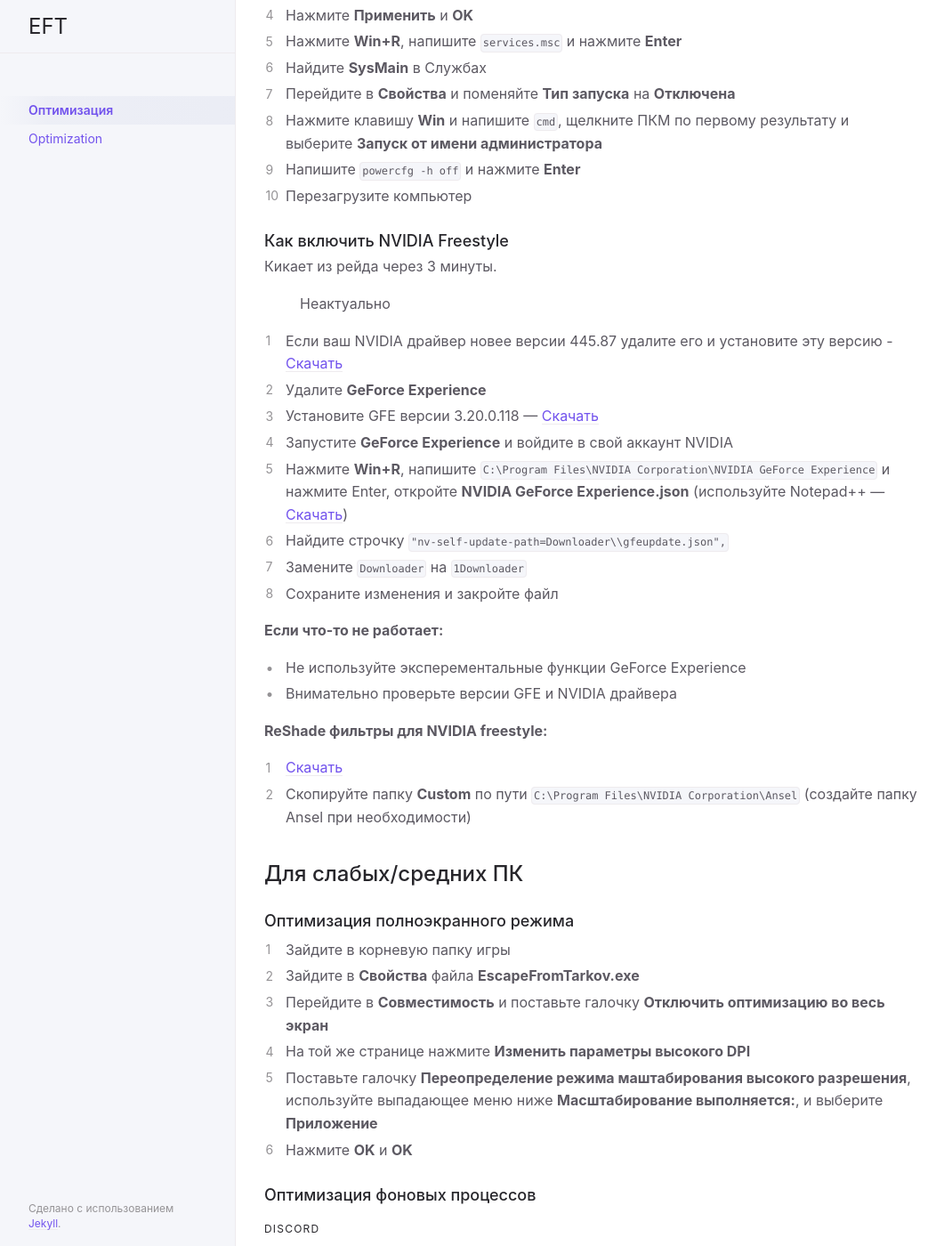
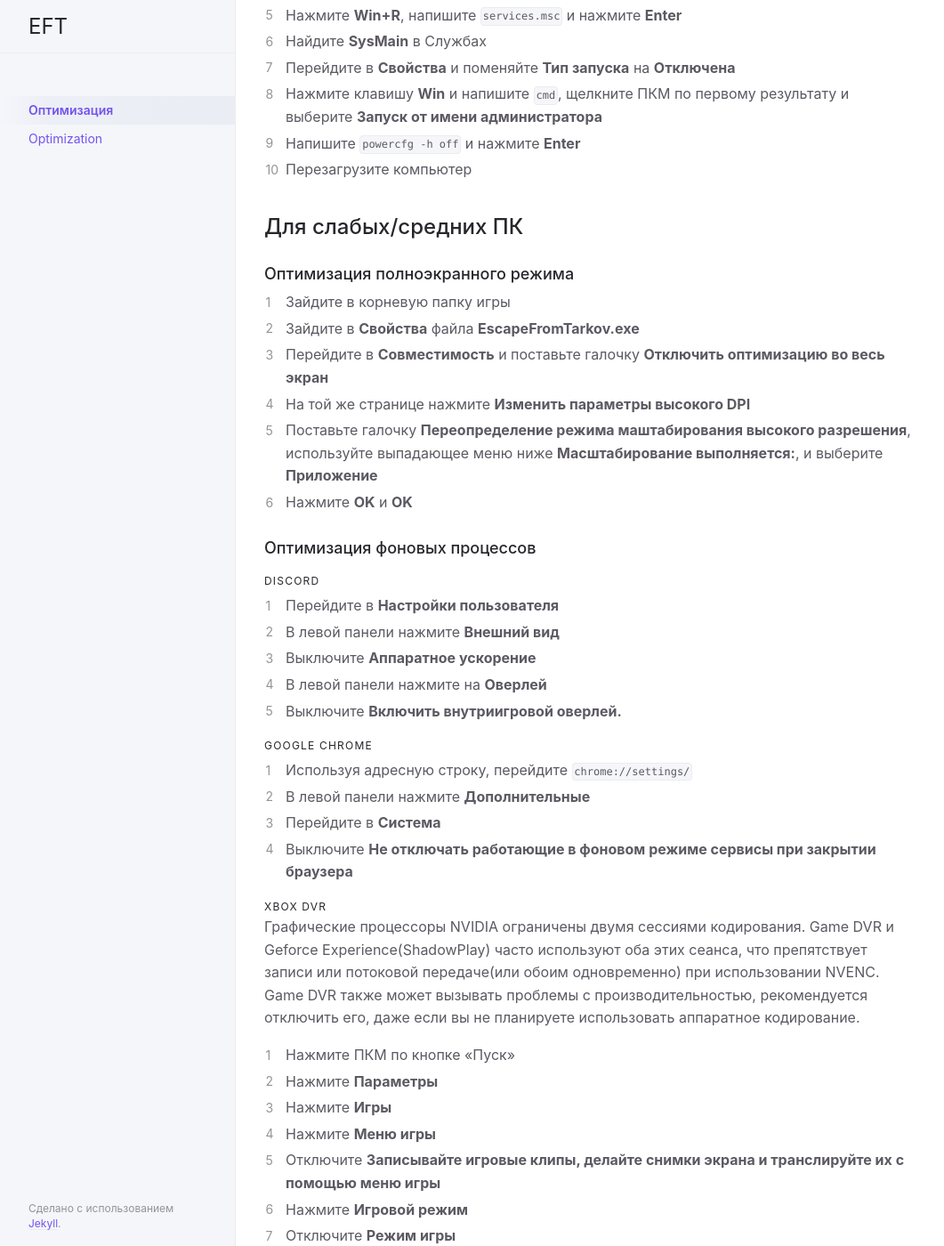
Before and after one commit to vrachv/EFT-optimization, a Jekyll site: the page built from index.md, in a window 1280 px wide and 1400 px high, scrolled down 4224 px. Shown: the whole window at 89% size, without its empty margins (107-1168 px from the left). Built offline with Jekyll 4.4.1, drawn with Linux system fonts in a browser that asks for light colours; some of the changed text lies outside the part shown.

Commit message:
Remove freestyle

```diff
--- a/index.md
+++ b/index.md
@@ -39,7 +39,6 @@ last_modified_date: 2020-07-19T01:05:30+0001
 - [Настройки электропитания](#настройки-электропитания)
 - [Graphics settings in the game](#graphics-settings-in-the-game)
 - [Оптимизация SSD](#оптимизация-ssd)
-- [Как включить NVIDIA Freestyle (12.5+)](#как-включить-nvidia-freestyle)
 
 ### Для слабых/средних ПК
 
@@ -159,29 +158,6 @@ Escape from Tarkov должен быть установлен на SSD
 9. Напишите `powercfg -h off` и нажмите **Enter**
 10. Перезагрузите компьютер
 
-### Как включить NVIDIA Freestyle
-
-Кикает из рейда через 3 минуты.
-
-> Неактуально
-
-1. Если ваш NVIDIA драйвер новее версии 445.87 удалите его и установите эту версию - [Скачать](http://us.download.nvidia.com/Windows/445.87/445.87-desktop-win10-64bit-international-dch-whql.exe)
-2. Удалите **GeForce Experience**
-3. Установите GFE версии 3.20.0.118 — [Скачать](https://us.download.nvidia.com/GFE/GFEClient/3.20.0.118/GeForce_Experience_v3.20.0.118.exe)
-4. Запустите **GeForce Experience** и войдите в свой аккаунт NVIDIA
-5. Нажмите **Win+R**, напишите `C:\Program Files\NVIDIA Corporation\NVIDIA GeForce Experience` и нажмите Enter, откройте **NVIDIA GeForce Experience.json** (используйте Notepad++ — [Скачать](https://notepad-plus-plus.org/downloads/))
-6. Найдите строчку `"nv-self-update-path=Downloader\\gfeupdate.json",`
-7. Замените `Downloader` на `1Downloader`
-8. Сохраните изменения и закройте файл
-
-**Если что-то не работает:**
-- Не используйте эксперементальные функции GeForce Experience
-- Внимательно проверьте версии GFE и NVIDIA драйвера
-
-**ReShade фильтры для NVIDIA freestyle:**
-1. [Скачать](https://mega.nz/file/kUkjgLZC#_z1lzI1a1eCXDASQ7CwxA_36PGlFg7d7mBsuuWLfofo)
-2. Скопируйте папку **Custom** по пути `C:\Program Files\NVIDIA Corporation\Ansel` (создайте папку Ansel при необходимости)
-
 ## Для слабых/средних ПК
 
 ### Оптимизация полноэкранного режима
```
Also changed, not shown: docs/optimization.md (+0 -24 lines).
